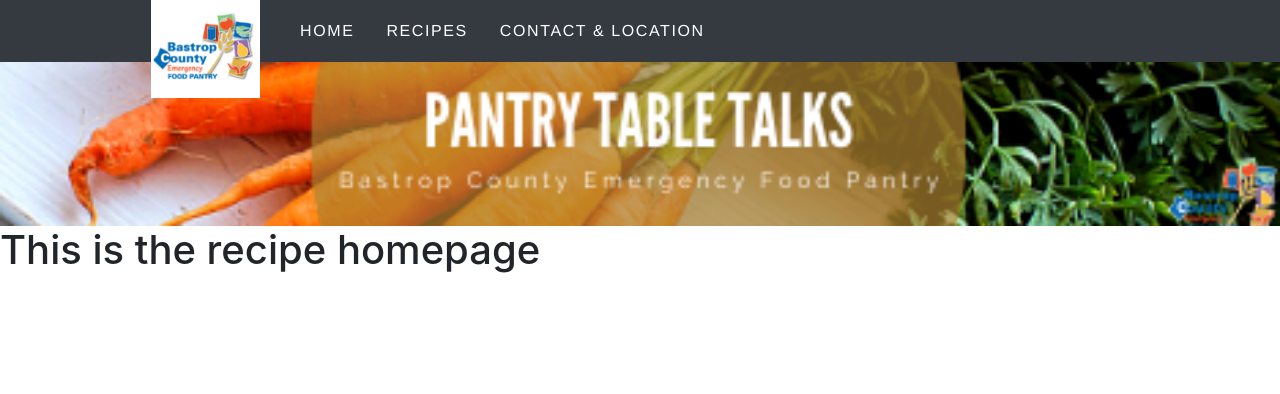
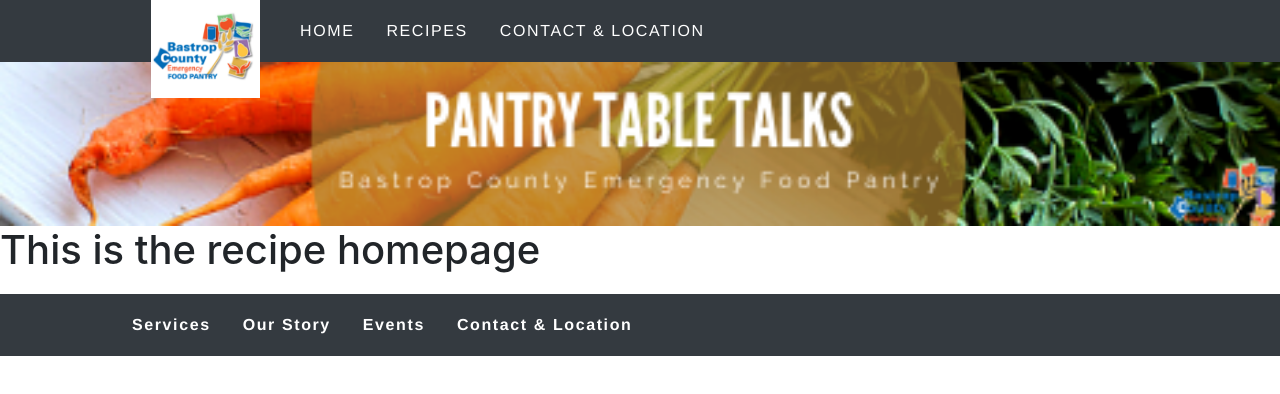
Before and after one commit to dchovanetz/PantryTableTalk, a React (Create React App) app in the folder ptt-app/: page /recipe in a window 1280 px wide. Shown: the top 394 px of the page. Built offline with nearby package versions, Linux system fonts and the light colour scheme.

Commit message:
footer and navbar 95% done

```diff
--- a/ptt-app/src/App.css
+++ b/ptt-app/src/App.css
@@ -1,3 +1,4 @@
 body {
   font-family: "Helvetica Neue",Helvetica,Arial,sans-serif;
+  font-size: 16px;
 }
--- a/ptt-app/src/App.js
+++ b/ptt-app/src/App.js
@@ -1,19 +1,22 @@
-import React, { Component } from 'react';
+import React from 'react';
 // import logo from './logo.svg';
 import './App.css';
 import Navbar from './components/layout/Navbar';
+import Footer from './components/layout/Footer';
 
 
 
 
 
-class App extends Component {
-  render () {
+function App () {
     return (
-    <Navbar />
+    <div>
+      <Navbar />
+      <Footer />
+    </div>
 
   )
 }
-}
+
 
 export default App;
--- /dev/null
+++ b/ptt-app/src/components/layout/Footer.css
@@ -0,0 +1,13 @@
+.footerComponent {
+    background-color: #333;
+    font-weight: 600;
+    margin-top: 20px;
+}
+
+#footer {
+
+}
+
+#footer-list {
+    margin-left: 100px;
+}
--- a/ptt-app/src/components/layout/Footer.js
+++ b/ptt-app/src/components/layout/Footer.js
@@ -0,0 +1,35 @@
+import React from 'react';
+import banner from '../../assets/banner-img.png';
+import logo from '../../assets/pantry-logo.png'
+import { BrowserRouter as Router, Route, Link } from 'react-router-dom'
+import RecipeApp from '../pages/recipe-homepage/RecipeApp';
+import './Footer.css'
+
+
+function Footer () {
+    return (
+      <Router>
+        <div className="footerComponent" width="100%">
+            <nav id= "footer" className="navbar navbar-dark bg-dark text-light sticky-bottom">
+                <ul id="footer-list" className="nav">
+                    <li className="nav-item">
+                        <a className="nav-link text-white" href="https://www.bastropfoodpantry.org/services/">Services</a>
+                    </li>
+                    <li className="nav-item">
+                        <a className="nav-link text-white" href="https://www.bastropfoodpantry.org/our-story/">Our Story</a>
+                    </li>
+                    <li className="nav-item">
+                        <a className="nav-link text-white" href="https://www.bastropfoodpantry.org/events/">Events</a>
+                    </li>
+                    <li className="nav-item">
+                        <a className="nav-link text-white" href="https://www.bastropfoodpantry.org/contact/">Contact & Location</a>
+                    </li>
+                </ul>
+            </nav>
+        </div>
+      </Router>
+        )
+}
+
+
+export default Footer
--- a/ptt-app/src/components/layout/Navbar.css
+++ b/ptt-app/src/components/layout/Navbar.css
@@ -1,3 +1,7 @@
+nav {
+    background-color: #333;;
+}
+
 #navbar-logo {
     max-width: 8.5%;
     height: auto;
@@ -15,6 +19,6 @@
     letter-spacing: 0.1em;
 }
 
-.nav-link:hover {
+ul:hover {
     color:#337ab7;
 }
```
Also changed, not shown: ptt-app/src/components/layout/Navbar.js (+3 -4 lines).
